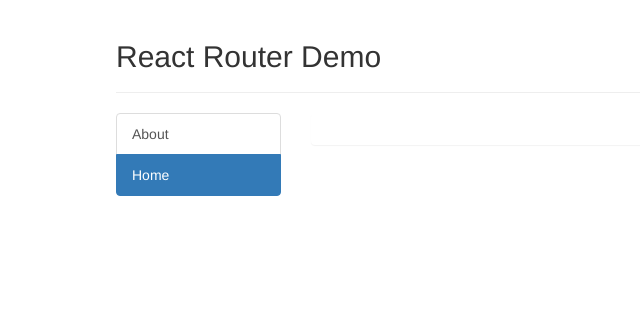
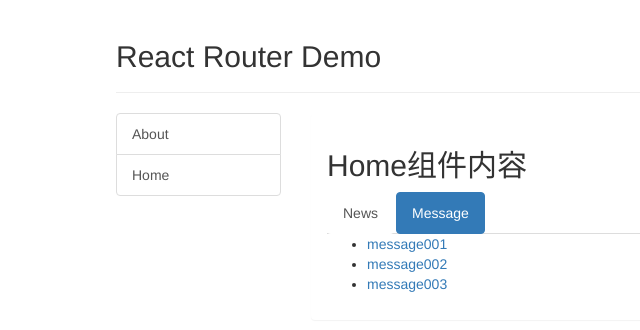
Before and after one commit to LunaChouchou/react_staging, a React (Create React App) app: page /home/message in a window 1280 px wide. Shown: the top 330 px of the page, without its empty margins (149-789 px from the left). Built offline with nearby package versions, Linux system fonts and the light colour scheme.

Commit message:
src差分確認用_05_src_嵌套路由

```diff
--- a/src/App.jsx
+++ b/src/App.jsx
@@ -32,7 +32,7 @@
                         <a className="list-group-item active" href="./home.html">Home</a> */}
                         {/* 路由链接 */}
                         <NavLink className="list-group-item" to="/about">About</NavLink>
-                        <NavLink className="list-group-item" to="/home">Home</NavLink>
+                        <NavLink className="list-group-item" end to="/home">Home</NavLink>
                     </div>
                 </div>
                 <div className="col-xs-6">
--- a/src/pages/Home.jsx
+++ b/src/pages/Home.jsx
@@ -1,7 +1,22 @@
 import React from 'react'
+import { NavLink,Outlet } from 'react-router-dom'
 
 export default function Home() {
     return (
-        <h3>我是Home的内容</h3>
+        <div>
+            <h2>Home组件内容</h2>
+            <div>
+                <ul className="nav nav-tabs">
+                    <li>
+                        <NavLink className="list-group-item" to="news">News</NavLink>
+                    </li>
+                    <li>
+                        <NavLink className="list-group-item" to="message">Message</NavLink>
+                    </li>
+                </ul>
+                {/* 指定路由组件呈现的位置 */}
+                <Outlet/>
+            </div>
+        </div>
     )
 }
--- /dev/null
+++ b/src/pages/Message.jsx
@@ -0,0 +1,19 @@
+import React from 'react'
+
+export default function Message() {
+    return (
+        <div>
+            <ul>
+                <li>
+                    <a href="/message1">message001</a>&nbsp;&nbsp;
+                </li>
+                <li>
+                    <a href="/message2">message002</a>&nbsp;&nbsp;
+                </li>
+                <li>
+                    <a href="/message/3">message003</a>&nbsp;&nbsp;
+                </li>
+            </ul>
+        </div>
+    )
+}
--- /dev/null
+++ b/src/pages/News.jsx
@@ -0,0 +1,13 @@
+import React from 'react'
+
+export default function News() {
+    return (
+        <div>
+            <ul>
+                <li>news001</li>
+                <li>news002</li>
+                <li>news003</li>
+            </ul>
+        </div>
+    )
+}
```
Also changed, not shown: src/routes/index.js (+13 -1 lines).
